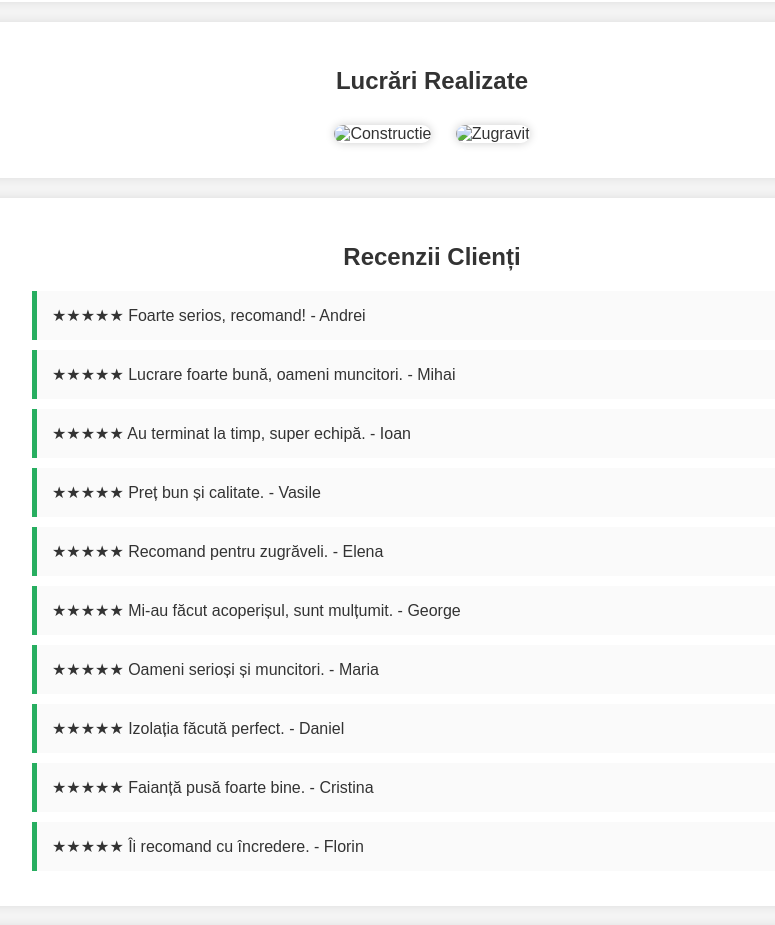
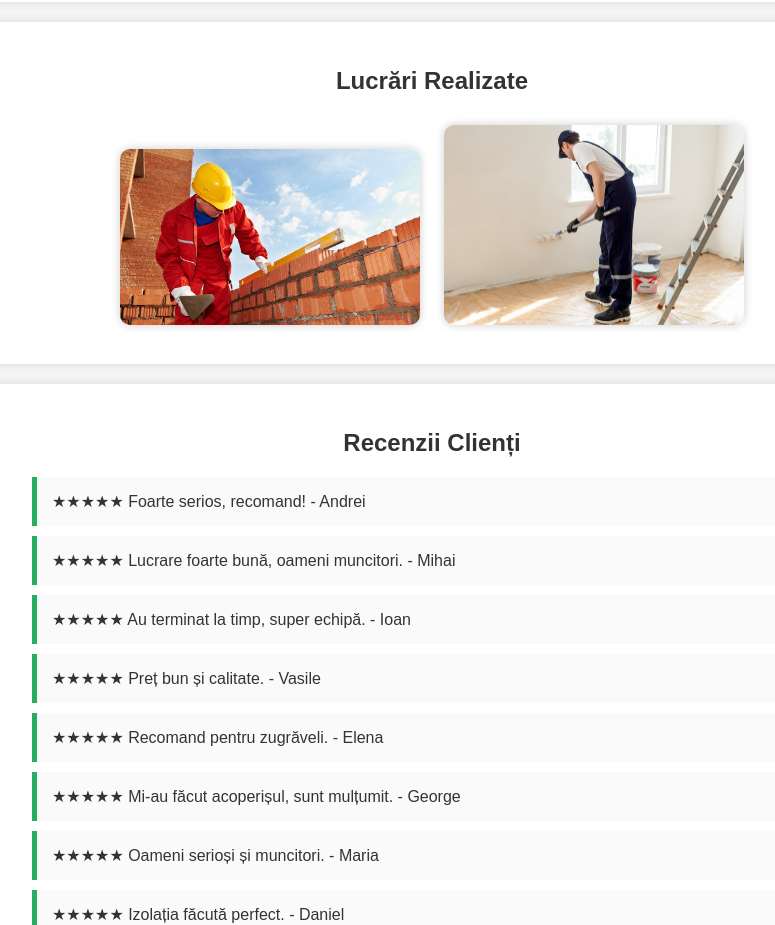
Before and after one commit to CCRETZU/Constructii, a plain HTML site: page index.html in a window 1280 px wide. Shown: the part 1163-2088 px from the top of the page, without its empty margins (208-983 px from the left). Drawn offline with Linux system fonts and the light colour scheme.

Commit message:
Update index.html

```diff
--- a/index.html
+++ b/index.html
@@ -59,8 +59,8 @@
     <div class="card" id="galerie">
       <h2>Lucrări Realizate</h2>
       <div class="gallery">
-        <img src="poza-constructii-5.jpg" alt="Constructie" />
-        <img src="35-p2-m.jpg" alt="Zugravit" />
+        <img src="poza-constructii-5.jpg.jpg" alt="Constructie" />
+        <img src="35-p2-m.jpg.jpg" alt="Zugravit" />
       </div>
     </div>
 
```
